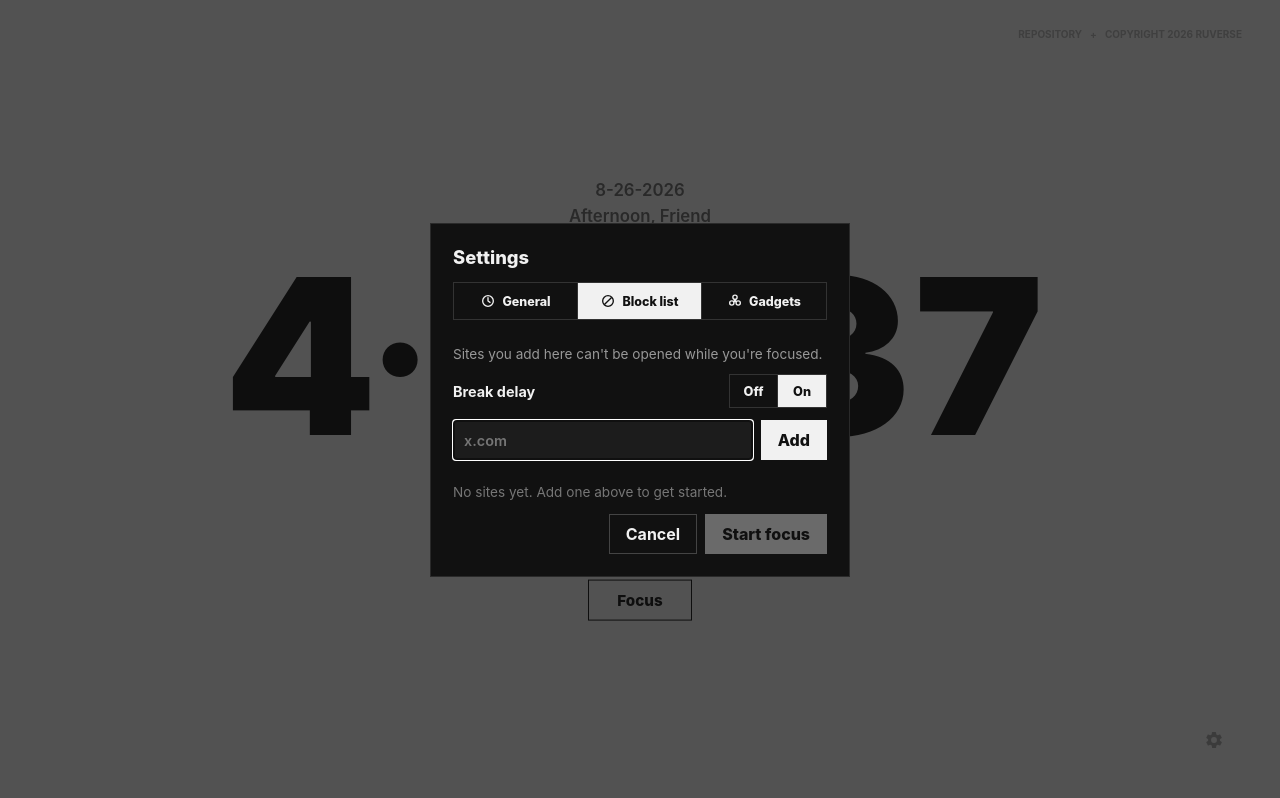
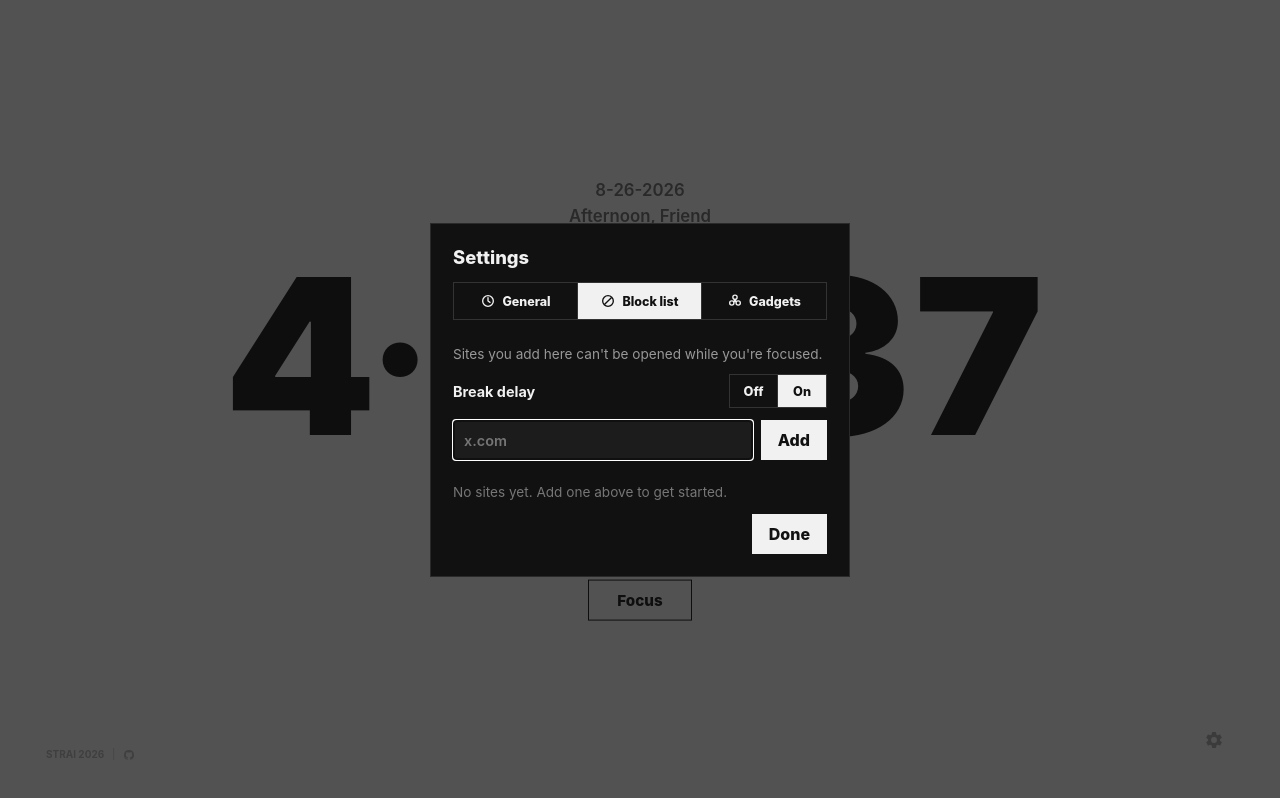
Before and after one commit to RUverse/focus-tab, a website with bundled scripts: page newtab.html in a window 1280 px wide. Both pictures are taken after a click on the button "Focus". Built offline with nearby package versions, Linux system fonts and the light colour scheme; some packages are replaced by stand-ins of ours; no server answers; what @ruverse/waves would draw is missing.

Commit message:
Refine settings and footer controls

```diff
--- a/focus.js
+++ b/focus.js
@@ -17,8 +17,7 @@ const gearButton = document.getElementById("gearButton");
 
 const blockModal = document.getElementById("blockModal");
 const settingsPanelEl = document.getElementById("settingsPanel");
-const blockPrimary = document.getElementById("blockPrimary");
-const blockCancel = document.getElementById("blockCancel");
+const settingsClose = document.getElementById("settingsClose");
 
 const distractionModal = document.getElementById("distractionModal");
 const distractionDialog = distractionModal.querySelector(".modal");
@@ -76,8 +75,7 @@ focusStartBtn.addEventListener("click", onFocusStart);
 distractionOpenBtn.addEventListener("click", () => openDistractionModal());
 gearButton.addEventListener("click", () => openBlockModal());
 
-blockPrimary.addEventListener("click", onBlockPrimary);
-blockCancel.addEventListener("click", () => closeModal(blockModal));
+settingsClose.addEventListener("click", () => closeModal(blockModal));
 
 distractionCancel.addEventListener("click", () => closeModal(distractionModal));
 breakMove.addEventListener("click", () => setBreakStep("afk"));
@@ -150,21 +148,7 @@ function openBlockModal(tab = "general") {
 }
 
 function renderSettingsModal() {
-  const idle = getFocusState(settings) === "idle";
-  blockPrimary.textContent = idle ? "Start focus" : "Done";
-  blockPrimary.disabled = idle && settings.blockList.length === 0;
-  // When focused/on a break the primary button just closes the panel, so a
-  // separate Cancel would be redundant — settings save live either way. Only
-  // keep Cancel while idle, where it means "close without starting focus".
-  blockCancel.hidden = !idle;
   settingsPanel.render(settings);
-}
-
-async function onBlockPrimary() {
-  if (getFocusState(settings) === "idle") {
-    await saveSettings({ focusActive: true, distractionUntil: 0 });
-  }
-  closeModal(blockModal);
 }
 
 // --- Distraction (break) picker -----------------------------------------
--- a/newtab.css
+++ b/newtab.css
@@ -96,23 +96,46 @@ button {
   }
 }
 
-.top-links {
+.footer-links {
   position: absolute;
-  top: 28px;
-  right: 38px;
+  bottom: 40px;
+  left: 46px;
   display: flex;
   gap: 8px;
   align-items: center;
   color: currentColor;
   font-size: 0.625rem;
   font-weight: 700;
-  opacity: 0.28;
   text-transform: uppercase;
 }
 
-.top-links a {
+.footer-links a {
   color: inherit;
   text-decoration: none;
+  opacity: 0.28;
+  transition: opacity 160ms var(--ease);
+}
+
+.footer-links a:hover,
+.footer-links a:focus-visible {
+  opacity: 0.95;
+  outline: none;
+}
+
+.footer-separator {
+  font-weight: 300;
+  opacity: 0.28;
+}
+
+.footer-links .github-link {
+  display: grid;
+  place-items: center;
+}
+
+.github-link svg {
+  width: 12px;
+  height: 12px;
+  transform: translateY(1px);
 }
 
 .for-later[hidden] {
@@ -621,8 +644,7 @@ button {
 .gear-button:hover,
 .gear-button:focus-visible {
   opacity: 0.95;
-  outline: 1px solid currentColor;
-  outline-offset: 2px;
+  outline: none;
 }
 
 /* Modals (always dark, regardless of page mode) */
@@ -1238,12 +1260,12 @@ button {
 }
 
 @media (max-width: 560px) {
-  .top-links {
-    top: 22px;
-    right: 24px;
+  .footer-links {
+    bottom: 20px;
+    left: 20px;
     max-width: 210px;
     flex-wrap: wrap;
-    justify-content: flex-end;
+    justify-content: flex-start;
     row-gap: 3px;
   }
 
--- a/newtab.html
+++ b/newtab.html
@@ -16,10 +16,14 @@
   <body>
     <main class="newtab" id="newtab" aria-live="polite">
       <div class="wave-background" id="waveBackground" aria-hidden="true"></div>
-      <nav class="top-links" aria-label="Work Hard Anywhere links">
-        <a href="https://github.com/RUverse/focus-tab" target="_blank" rel="noreferrer">Repository</a>
-        <span>+</span>
-        <span>COPYRIGHT 2026 RUVERSE</span>
+      <nav class="footer-links" aria-label="Focus Tab links">
+        <a href="https://studio.ruverse.ai/" target="_blank" rel="noreferrer">STRAI 2026</a>
+        <span class="footer-separator" aria-hidden="true">|</span>
+        <a class="github-link" href="https://github.com/RUverse/focus-tab" target="_blank" rel="noreferrer" aria-label="GitHub repository" title="GitHub repository">
+          <svg viewBox="0 0 24 24" aria-hidden="true" focusable="false">
+            <path fill="currentColor" d="M12 2a10 10 0 0 0-3.16 19.49c.5.09.68-.22.68-.48v-1.87c-2.78.6-3.37-1.18-3.37-1.18-.45-1.16-1.11-1.47-1.11-1.47-.91-.62.07-.61.07-.61 1 .07 1.53 1.03 1.53 1.03.9 1.53 2.35 1.09 2.92.83.09-.65.35-1.09.64-1.34-2.22-.25-4.56-1.11-4.56-4.94 0-1.09.39-1.98 1.03-2.68-.1-.25-.45-1.27.1-2.64 0 0 .84-.27 2.75 1.02A9.6 9.6 0 0 1 12 6.82a9.6 9.6 0 0 1 2.5.34c1.91-1.29 2.75-1.02 2.75-1.02.55 1.37.2 2.39.1 2.64.64.7 1.03 1.59 1.03 2.68 0 3.84-2.34 4.68-4.57 4.93.36.31.68.92.68 1.85v2.77c0 .27.18.58.69.48A10 10 0 0 0 12 2Z"/>
+          </svg>
+        </a>
       </nav>
 
       <div class="for-later" id="forLater" hidden>
@@ -117,8 +121,7 @@
 
         <div class="modal-actions">
           <span class="spacer"></span>
-          <button type="button" class="ghost" id="blockCancel">Cancel</button>
-          <button type="button" class="primary" id="blockPrimary">Start focus</button>
+          <button type="button" class="primary" id="settingsClose">Done</button>
         </div>
       </div>
     </div>
```
